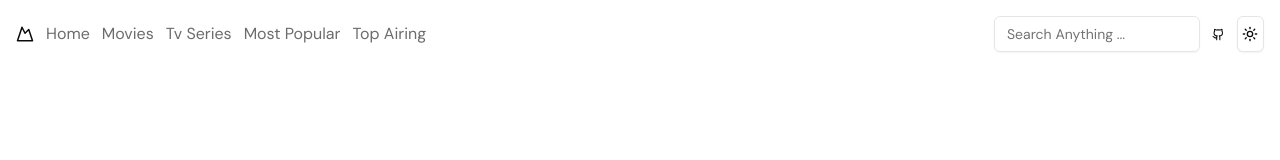
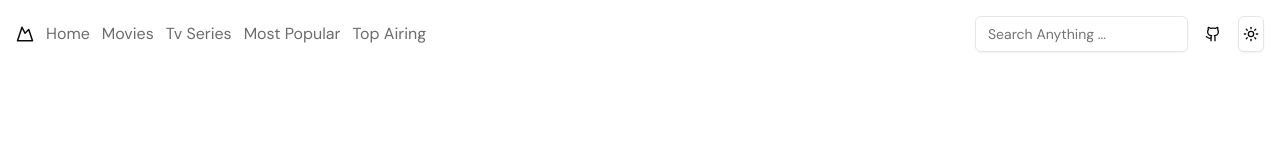
Before and after one commit to adeyemialameen04/anime, a Next.js app: page / in a window 1280 px wide. Shown: the top 160 px of the page. Built offline with nearby package versions, Linux system fonts and the light colour scheme.

Commit message:
fix: fixed hydration error on page

```diff
--- a/src/_components/shared/site-header/site-header.tsx
+++ b/src/_components/shared/site-header/site-header.tsx
@@ -3,6 +3,7 @@
 import { ModeToggle } from "../mode-toggle";
 import MainNav from "./main-nav";
 import MobileNav from "./mobile-nav";
+import { Button } from "@/components/ui/button";
 
 export default function Navbar() {
 	return (
@@ -16,7 +17,9 @@
 				</div>
 				<div className="flex gap-3 items-center">
 					<Input placeholder="Search Anything ..." />
-					<Github size={17} />
+					<Button variant={"ghost"} size={"icon"}>
+						<Github size={17} />
+					</Button>
 					<ModeToggle />
 				</div>
 			</div>
--- a/src/app/layout.tsx
+++ b/src/app/layout.tsx
@@ -26,7 +26,7 @@
 	children: React.ReactNode;
 }>) {
 	return (
-		<html lang="en">
+		<html lang="en" suppressHydrationWarning>
 			<body
 				className={`${geistSans.variable} ${geistMono.variable} ${dmSans.variable} ${dmSans.className} antialiased`}
 			>
```
